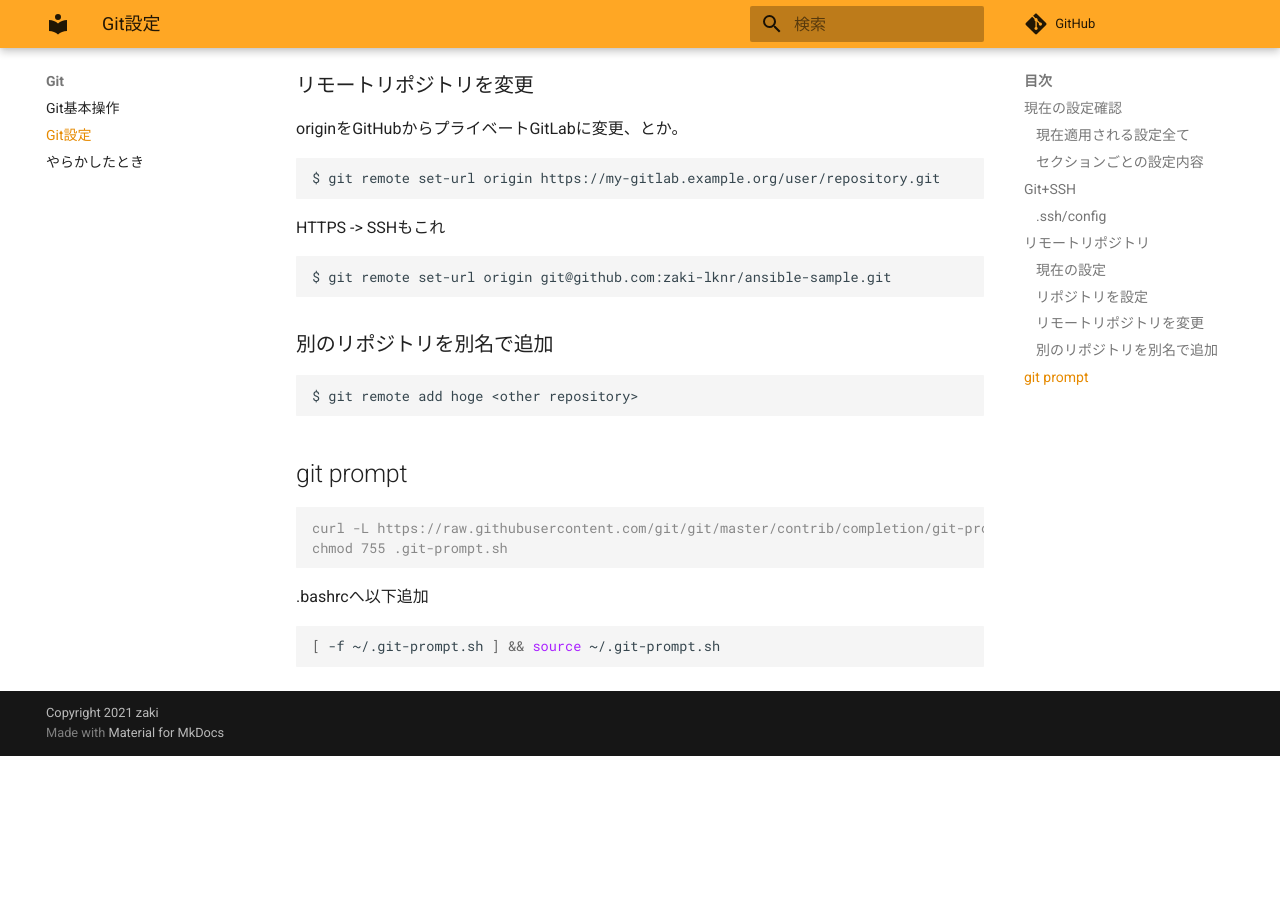
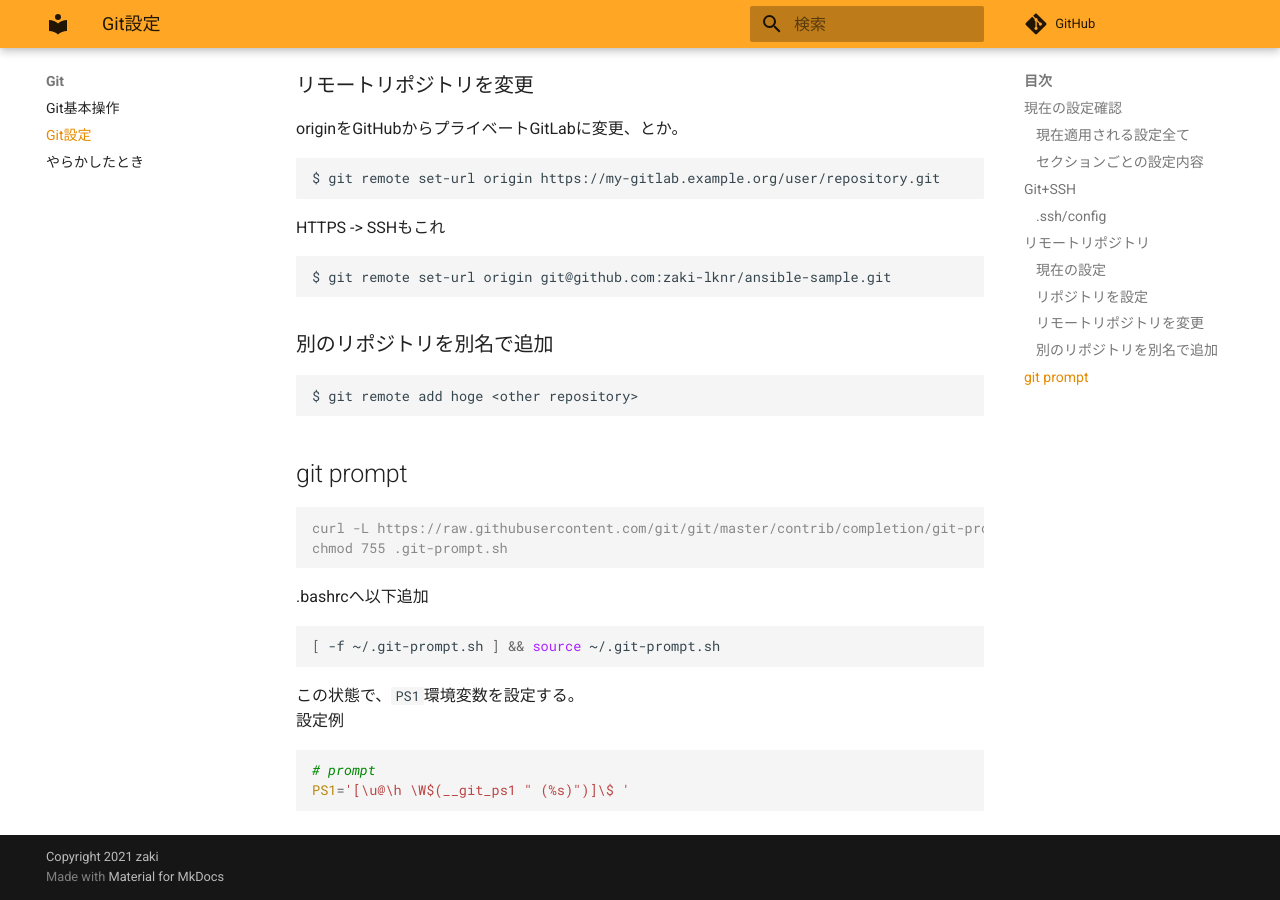
Before and after one commit to zaki-lknr/docs, an MkDocs documentation site: the page built from docs/Git/configure.md, in a window 1280 px wide and 900 px high, scrolled down 1285 px. Built offline with MkDocs 1.6.1 and Material for MkDocs 9.7.7, drawn with Linux system fonts in a browser that asks for light colours; comment, search, counter and statistics services are not loaded; before the commit the page ends 2041 px from its top, so only the background shows below that.

Commit message:
add: git/configure: git-prompt設定後のPS1環境変数

````diff
--- a/docs/Git/configure.md
+++ b/docs/Git/configure.md
@@ -87,3 +87,11 @@ chmod 755 .git-prompt.sh
 ```sh
 [ -f ~/.git-prompt.sh ] && source ~/.git-prompt.sh
 ```
+
+この状態で、`PS1`環境変数を設定する。
+設定例
+
+```sh
+# prompt
+PS1='[\u@\h \W$(__git_ps1 " (%s)")]\$ '
+```
````
